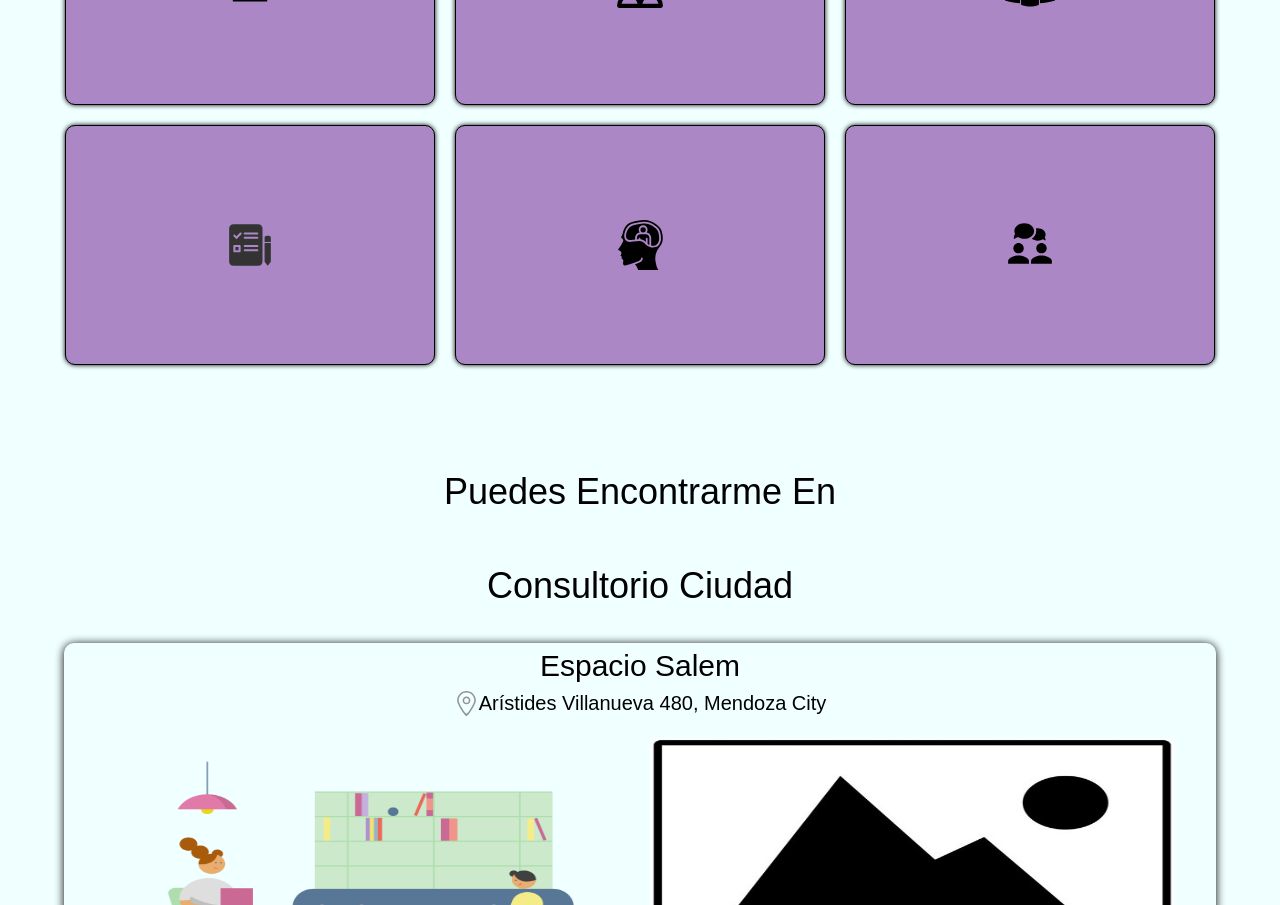
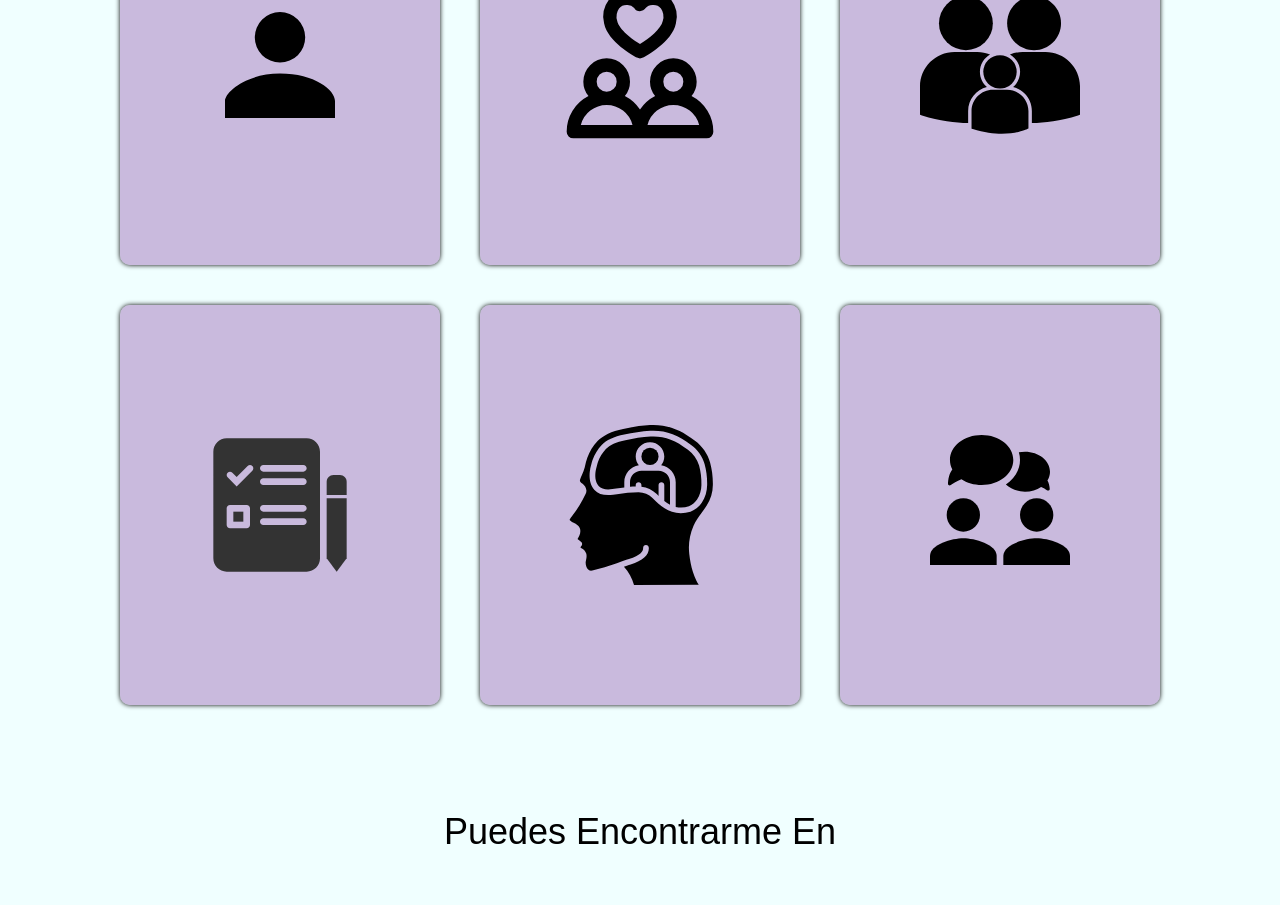
Before and after one commit to LeandroFGA1/psico-page, a React (Vite) app: page / in a window 1280 px wide. Shown: the part 1860-2765 px from the top of the page. Built offline with nearby package versions, Linux system fonts and the light colour scheme; a web font is replaced by a local one.

Commit message:
new cards

```diff
--- a/src/assets/style/index.css
+++ b/src/assets/style/index.css
@@ -16,6 +16,7 @@ header{
     --light-purple:#e2b6e2;
     --purple :#DC84F3;
     --opaque-purple: #AC87C5;
+    --opaque-purple-transparent: #ac87c593;
     --orange: #FFBB64
 
 }
--- a/src/components/CardsSection.jsx
+++ b/src/components/CardsSection.jsx
@@ -1,6 +1,6 @@
 import React, { useEffect } from 'react';
 import SmallCard from './SmallCard';
-import data from '../data/sectionsData.json';
+import data from "../data/therapyData.json"
 import styled from 'styled-components';
 
 const CardsContainer = styled.div`
@@ -10,7 +10,7 @@ const CardsContainer = styled.div`
   display: flex;
   justify-content: center;
   flex-wrap: wrap;
-  gap: 20px;
+  gap: 40px;
   & > div{
     opacity: 0;
     transform: translatex(-20%);
--- a/src/components/ContactSection.jsx
+++ b/src/components/ContactSection.jsx
@@ -1,6 +1,6 @@
 import React from 'react'
 import styled from 'styled-components'
-import data from "../data/sectionsData.json"
+import data from "../data/therapyData.json"
 import directory from "../assets/images/directoryImages"
 
 const ContactContainer = styled.div`
--- a/src/components/SmallCard.jsx
+++ b/src/components/SmallCard.jsx
@@ -5,117 +5,110 @@ import { Link } from 'react-router-dom';
 
 const CardContainer = styled.div`
     position: relative;
-    width: 30%;
-    min-width: 300px;
-    max-width: 370px;
-    height: 30vh;
-    min-height: 200px;
-    max-height: 250px;
-    background-color: var(--opaque-purple);
+    width: 25%;
+    cursor: pointer;
+    min-width: 250px;
+    height: 50vh;
     border-radius: 10px;
+    box-shadow: 0 0 5px black;
+    background-image: url(${props => props.bgImage});
+    background-size: 50%;
+    background-repeat: no-repeat;
+    background-position: center;
+    background-color: var(--opaque-purple-transparent);
     display: flex;
-    align-items: center;
-    justify-content: center;
+    flex-direction: column-reverse;
+    .overlay{
+        cursor: context-menu;
+        width: 100%;
+        height: 0%;
         overflow: hidden;
-    perspective: 1500px;
-    border: 1px solid black;
-    box-shadow: 0 0 5px black;
-    transition: all 0.6s cubic-bezier(0.175, 0.885, 0.32, 1.275);
-    transition: transform 2s ease-in-out;
-
-    & > img {
-        width: 148px;
-        fill: #333;
-        transition: all 0.6s cubic-bezier(0.175, 0.885, 0.32, 1.275);
+        display: flex;
+        flex-direction: column;
+        backdrop-filter: blur(10px);
+        transition: all 0.5s ease-in-out;
+        text-align: center;
+        justify-content: space-around;
+        box-shadow: 0 0 10px var(--opaque-purple);
+        .title-card{
+            .title-line-card{
+                width: 50%;
+                height: 5px;
+                background-color: var(--orange);
+                transition-delay: 0.8s;
+                transform: translateX(-110%);
             }
-    &:hover > img{
-        transform: translateY(-100%);
         }
-    &:hover > .card__content {
-        opacity: 1;
-        width: 100%;
-        height: 100%;
+        h3,p,a,.title-line-card{
+            transition: all 0.5s ease-in;
+        }
+        h3{
+            transform: translateX(-100%);
+            font-size: 40px;
+            transition-delay: 0.5s;
+            font-weight: 600;
+            text-transform: capitalize;
 
         }
+        p{
+            transform: translateX(110%);
+            font-size: 20px;
+            transition-delay: 0.7s;
+            margin: 0 5px;
+            font-weight: 500;
 
-    .card__content {
-        position: absolute;
-        top: 0;
-        left: 0;
-        width: 95%;
-        height: 95%;
-        opacity: 0;
-        padding: 20px;
-        box-sizing: border-box;
+        }
+        a{
+            transform: translateY(170%);
+            width: fit-content;
+            font-size: 20px;
+            transition-delay: 1s;
             background-color: var(--orange);
-        transform: rotateX(-90deg);
-        transform-origin: bottom;
-        transition: all 0.6s cubic-bezier(0.175, 0.885, 0.32, 1.275);
-        display: flex;
-        flex-direction: column;
-        align-items: center;
-        justify-content: center;
-        text-align: center;
-        user-select: none;
-    }
-
-    &:hover > .card__content {
-        transform: rotateX(0deg);
-    }
-
-    .card__title {
-        margin: 0;
-        font-size: 24px;
-        color: #333;
-        font-weight: 700;
-        text-transform: capitalize;
-    }
-
-    &:hover > svg {
-        scale: 0;
-    }
-
-    .card__description {
-        margin: 10px 0 0;
-        font-size: 16px;
-        color: black;
-        line-height: 1.4;
-        font-weight: 600;
-        display: flex;
-        flex-direction: column;
-        align-items: center;
-        max-width: 255px;
-
-
-        a{
-            color: black;
-            font-weight: 500;
-            font-size: 20px;
-            padding: 0 5px;
-            text-align: center;
-            background-color: var(--purple);
             border-radius: 5px;
-            width:fit-content;
-            font-weight: 700;
-        }
-        a:hover{
-
+            padding: 3px 10px;
+            align-self: center;
+            font-weight: 800;
+            box-shadow: 0px 0px 3px black;
+            &:hover{
+                box-shadow: 0px 0px 5px black;
             }
         }
 
+    }
+    &:hover{
+        background-position: 220%;
+        .overlay{
+            height: 100%;
+            h3,p{
+                opacity: 1;
+                transform: translateX(0%);
+            }
+            a{
+                opacity: 1;
+                transform: translateY(0%);
+                &:hover{
+                    color:var(--purple);
+                }
+            }
+            .title-line-card{
+                transform: translateX(0%);
+            }
+        }
+    }
 
 `;
 
 function SmallCard({data}) {
     return (
-        <CardContainer className='small-card'>
-            <img src={directoryImages[data.image]} alt="" />
-            <div className="card__content">
-                <p className="card__title">{data.title}</p>
-                <p className="card__description">
-                    {data.content}
-                    <Link to={data.to}> ver mas</Link>
-                    </p>
+        <CardContainer className='small-card' bgImage={directoryImages[data.image]}>
+            <div className="overlay">
+                <div className="title-card">
+                    <h3>{data.title}</h3>
+                    <div className='title-line-card'></div>
+                </div>
+
+                <p>{data.content}</p>
+                <Link to={data.to}>Ver mas</Link>
             </div>
         </CardContainer>
     )
--- /dev/null
+++ b/src/components/TherapySection.jsx
@@ -0,0 +1,46 @@
+import React from 'react'
+import styled from "styled-components"
+import data from "../data/therapyData.json"
+const TherapyContainer = styled.div`
+    width: 100%;
+    height: fit-content;
+    min-height: 100vh;
+    padding-bottom: 50px;
+    display: flex;
+    flex-wrap: wrap;
+    gap: 20px;
+    align-items: center;
+    justify-content: center;
+`;
+const TherapyItem = styled.div`
+    width: 90%;
+    height: fit-content;
+    background-color: red;
+    h2{
+        font-size: 40px;
+        text-transform: capitalize;
+        font-weight: 600;
+        color:var(--purple);
+
+    }
+    p{
+        margin-left: 50px;
+        font-size: 30px;
+        word-spacing: 1px;
+        letter-spacing:0.3px;
+    }
+`;
+function TherapySection() {
+    return (
+        <TherapyContainer>
+        {data.slice(0,-1).map((item)=>(
+            <TherapyItem>
+            <h2>{item.title}</h2>
+            <p>{item.expanded_content}</p>
+            </TherapyItem>
+        ))}
+        </TherapyContainer>
+    )
+}
+
+export default TherapySection
--- a/src/data/sectionsData.json
+++ /dev/null
@@ -1,39 +0,0 @@
-[
-    {
-        "title":"terapia individual",
-        "image":"person",
-        "content":"Explora tu bienestar emocional en sesiones personalizadas para abordar tus desafíos y alcanzar un mayor bienestar.",
-        "to":"/therapy"
-    },
-    {
-        "title":"terapia de pareja",
-        "image":"couple",
-        "content":"Fortalece la conexión y la comunicación en tu relación a través de sesiones diseñadas para parejas, enfocadas en resolver conflictos y mejorar la relación.",
-        "to":"/therapy"
-    },
-    {
-        "title":"terapia familiar",
-        "image":"family",
-        "content":"Fomenta la armonía y la comprensión dentro de tu familia. Las sesiones están diseñadas para abordar problemas y fortalecer los lazos familiares.",
-        "to":"/therapy"
-    }
-    ,
-    {
-        "title":" Examen Psicotécnico",
-        "image":"exam",
-        "content":"Pruebas estandarizadas, que sirven para medir conductas, capacidades y habilidades de un candidato de cara a una posible contratación.",
-        "to":"/therapy"
-    },
-    {
-        "title":"Aptitud Psicológica",
-        "image":"aptitude",
-        "content":"Pruebas estandarizadas, que sirven para medir conductas, capacidades y habilidades de un candidato de cara a una posible contratación.",
-        "to":"/therapy"
-    },
-    {
-        "title":"Asesoria",
-        "image":"consultancy",
-        "content":"¿Y ahora qué? ¿Acabas de graduarte y no sabes cómo enfrentarte al mundo laboral? Yo puedo ayudarte.",
-        "to":"/consultancy"
-    }
-]
--- /dev/null
+++ b/src/data/therapyData.json
@@ -0,0 +1,44 @@
+[
+    {
+        "title":"terapia individual",
+        "image":"person",
+        "content":"Explora tu bienestar emocional en sesiones personalizadas para abordar tus desafíos y alcanzar un mayor bienestar.",
+        "to":"/therapy",
+        "expanded_content":"Descubre nuevas formas de entender y gestionar tus emociones en un espacio seguro y confidencial. Las sesiones están diseñadas para abordar tus desafíos específicos y ayudarte a encontrar un mayor bienestar emocional."
+    },
+    {
+        "title":"terapia de pareja",
+        "image":"couple",
+        "content":"Fortalece la conexión y la comunicación en tu relación a través de sesiones diseñadas para parejas, enfocadas en resolver conflictos y mejorar la relación.",
+        "to":"/therapy",
+        "expanded_content":"Mejora la calidad de tu relación a través de sesiones diseñadas para fortalecer la conexión y la comunicación entre tú y tu pareja. En un ambiente de apoyo, trabajaremos juntos para resolver conflictos y construir una relación más sólida y satisfactoria."
+    },
+    {
+        "title":"terapia familiar",
+        "image":"family",
+        "content":"Fomenta la armonía y la comprensión dentro de tu familia. Las sesiones están diseñadas para abordar problemas y fortalecer los lazos familiares.",
+        "to":"/therapy",
+        "expanded_content":"Crea un ambiente de armonía y comprensión en tu hogar a través de sesiones diseñadas para abordar los desafíos familiares y fortalecer los lazos entre los miembros de tu familia. Juntos trabajaremos para superar obstáculos y cultivar relaciones familiares más saludables."
+    },
+    {
+        "title":" Examen Psicotécnico",
+        "image":"exam",
+        "content":"Pruebas estandarizadas, que sirven para medir conductas, capacidades y habilidades de un candidato de cara a una posible contratación.",
+        "to":"/therapy",
+        "expanded_content":"Obtén una evaluación detallada de tus habilidades y comportamientos a través de pruebas psicotécnicas estandarizadas. Estas pruebas te proporcionarán información valiosa para destacarte en procesos de selección y obtener el trabajo que deseas."
+    },
+    {
+        "title":"Aptitud Psicológica",
+        "image":"aptitude",
+        "content":"Pruebas estandarizadas, que sirven para medir conductas, capacidades y habilidades de un candidato de cara a una posible contratación.",
+        "to":"/therapy",
+        "expanded_content":"Descubre tus fortalezas y áreas de mejora a través de pruebas de aptitud psicológica. Estas pruebas te brindarán una comprensión más profunda de tus capacidades y te ayudarán a tomar decisiones informadas sobre tu futuro profesional."
+    },
+    {
+        "title":"Asesoria",
+        "image":"consultancy",
+        "content":"¿Y ahora qué? ¿Acabas de graduarte y no sabes cómo enfrentarte al mundo laboral? Yo puedo ayudarte.",
+        "to":"/consultancy",
+        "expanded_content":"Recibe orientación personalizada para dar tus primeros pasos en el mundo laboral después de graduarte. Desde la búsqueda de empleo hasta el desarrollo de habilidades profesionales, estoy aquí para ayudarte a alcanzar tus objetivos profesionales con confianza y éxito."
+    }
+]
```
Also changed, not shown: src/components/RevisarMasTarde.jsx (added, +132 -0 lines), src/pages/Therapy.jsx (+6 -2 lines). Lines whose indentation alone changed are shown as unchanged.
